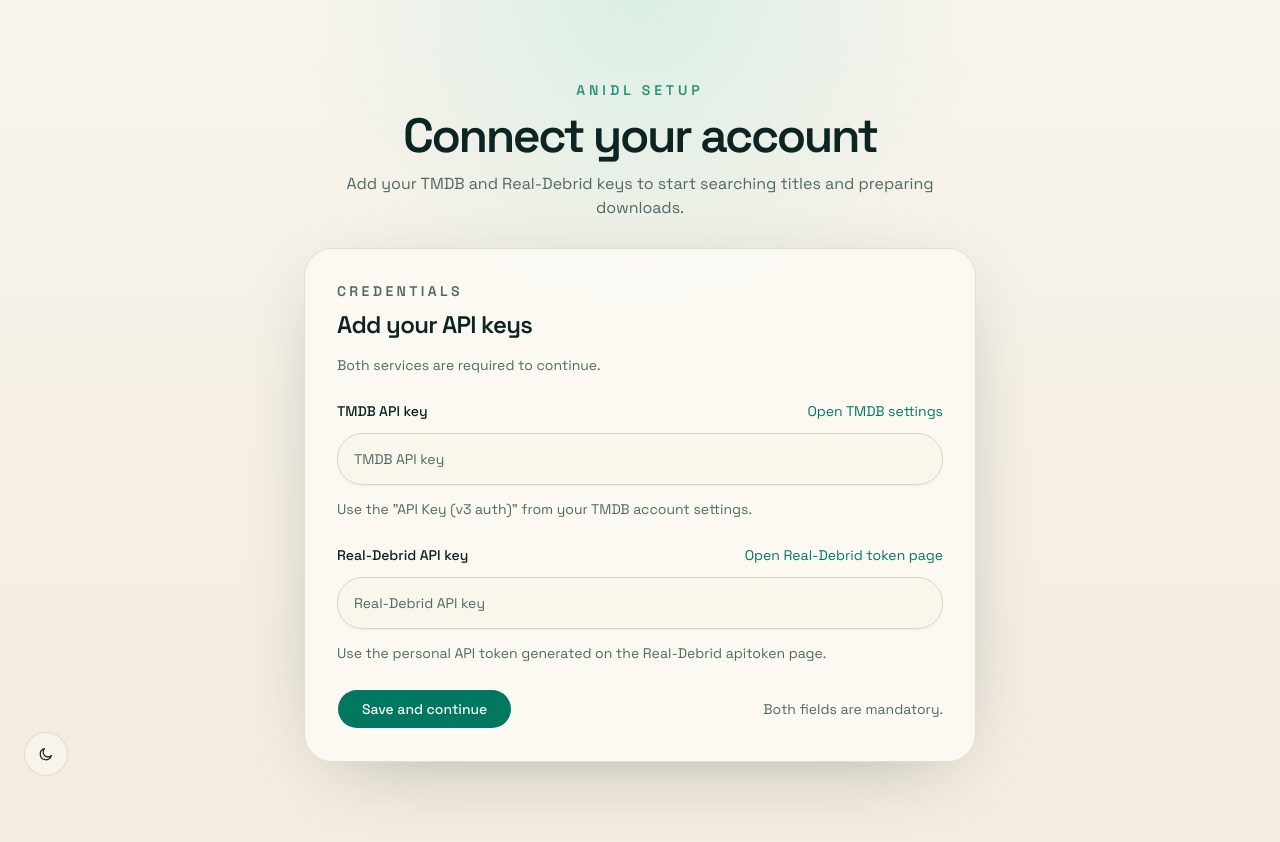
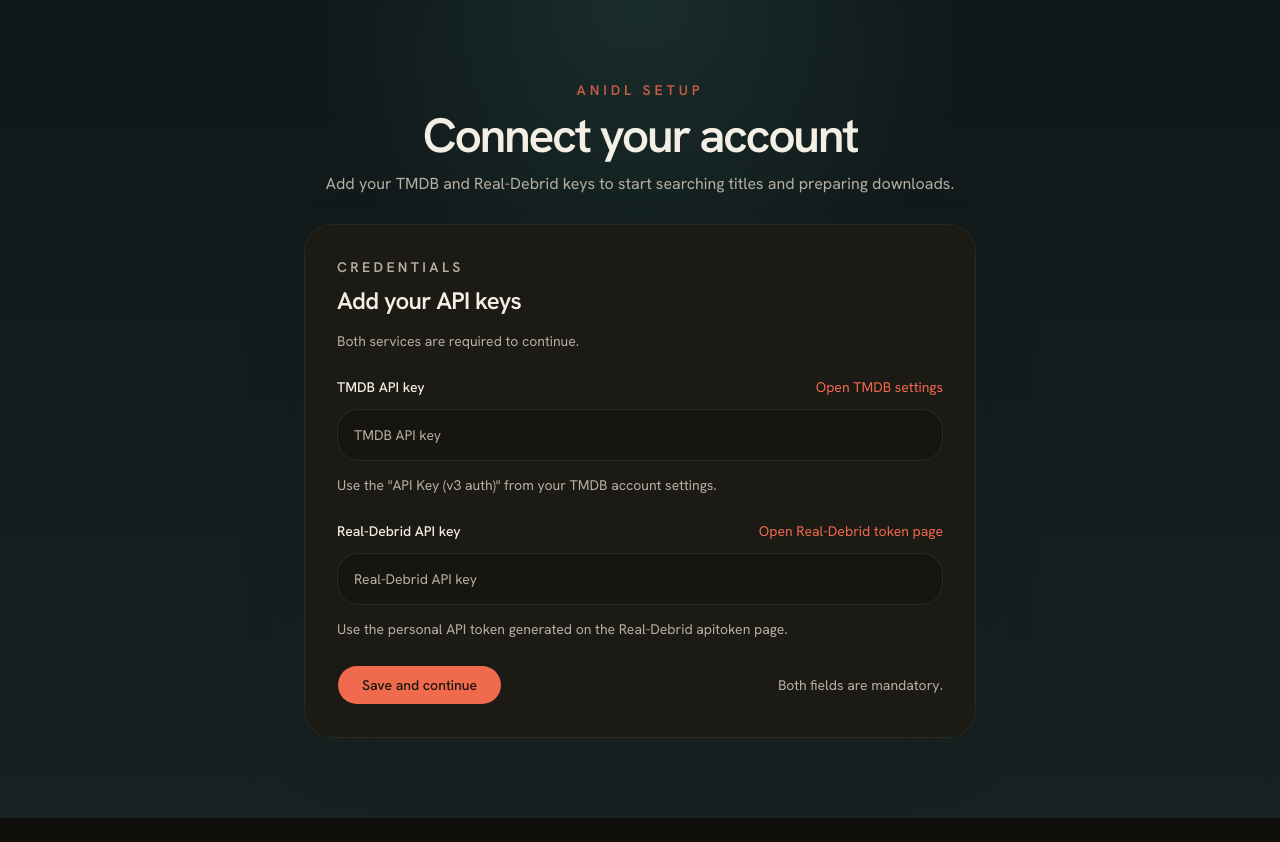
Before and after one commit to YannickHerrero/anidl, a Next.js app: page /onboarding in a window 1280 px wide. After the commit the page ends 818 px from the top, so only its background shows below. Built offline with nearby package versions, Linux system fonts and the light colour scheme.

Commit message:
feat(design): new color tokens, fonts, and dark-default theme

```diff
--- a/app/globals.css
+++ b/app/globals.css
@@ -4,77 +4,85 @@
 
 @custom-variant dark (&:is(.dark *));
 
+/* Light theme — palette from the redesign comp */
 :root {
-  --background: oklch(0.97 0.015 87.5);
-  --foreground: oklch(0.24 0.03 188);
-  --card: oklch(0.985 0.008 88.2);
-  --card-foreground: oklch(0.24 0.03 188);
-  --popover: oklch(0.99 0.005 88);
-  --popover-foreground: oklch(0.24 0.03 188);
-  --primary: oklch(0.5 0.11 175);
-  --primary-foreground: oklch(0.97 0.01 110);
-  --secondary: oklch(0.93 0.02 80);
-  --secondary-foreground: oklch(0.28 0.03 188);
-  --muted: oklch(0.94 0.014 88);
-  --muted-foreground: oklch(0.5 0.03 188);
-  --accent: oklch(0.91 0.03 70);
-  --accent-foreground: oklch(0.25 0.03 188);
-  --destructive: oklch(0.61 0.2 28);
-  --border: oklch(0.87 0.018 86);
-  --input: oklch(0.87 0.018 86);
-  --ring: oklch(0.63 0.06 178);
-  --chart-1: oklch(0.73 0.11 175);
-  --chart-2: oklch(0.68 0.13 145);
-  --chart-3: oklch(0.72 0.12 95);
-  --chart-4: oklch(0.62 0.1 52);
-  --chart-5: oklch(0.56 0.08 205);
-  --radius: 0.875rem;
-  --sidebar: oklch(0.98 0.01 88);
-  --sidebar-foreground: oklch(0.24 0.03 188);
-  --sidebar-primary: oklch(0.55 0.11 175);
-  --sidebar-primary-foreground: oklch(0.97 0.01 110);
-  --sidebar-accent: oklch(0.92 0.03 75);
-  --sidebar-accent-foreground: oklch(0.25 0.03 188);
-  --sidebar-border: oklch(0.88 0.018 86);
-  --sidebar-ring: oklch(0.63 0.06 178);
+  --canvas: #e7e3d9;
+  --background: #faf7f0;
+  --foreground: #1b1813;
+  --card: #ffffff;
+  --card-foreground: #1b1813;
+  --popover: #ffffff;
+  --popover-foreground: #1b1813;
+  --primary: #e0532f;
+  --primary-foreground: #ffffff;
+  --secondary: #f1ede3;
+  --secondary-foreground: #1b1813;
+  --muted: #f1ede3;
+  --muted-foreground: #5f5a4f;
+  --faint: #938c7d;
+  --success: #1f9d6e;
+  --success-foreground: #ffffff;
+  --accent: #f1ede3;
+  --accent-foreground: #1b1813;
+  --destructive: #e0532f;
+  --border: rgba(30, 25, 15, 0.1);
+  --input: rgba(30, 25, 15, 0.1);
+  --ring: #e0532f;
+  --radius: 0.75rem;
+  --shadow: 0 32px 64px -28px rgba(60, 50, 30, 0.26);
+  --sidebar: #faf7f0;
+  --sidebar-foreground: #1b1813;
+  --sidebar-primary: #e0532f;
+  --sidebar-primary-foreground: #ffffff;
+  --sidebar-accent: #f1ede3;
+  --sidebar-accent-foreground: #1b1813;
+  --sidebar-border: rgba(30, 25, 15, 0.1);
+  --sidebar-ring: #e0532f;
 }
 
+/* Dark theme (default) — palette from the redesign comp */
 .dark {
-  --background: oklch(0.17 0.02 200);
-  --foreground: oklch(0.94 0.01 100);
-  --card: oklch(0.22 0.018 200);
-  --card-foreground: oklch(0.94 0.01 100);
-  --popover: oklch(0.21 0.018 200);
-  --popover-foreground: oklch(0.94 0.01 100);
-  --primary: oklch(0.7 0.11 170);
-  --primary-foreground: oklch(0.17 0.02 200);
-  --secondary: oklch(0.28 0.018 200);
-  --secondary-foreground: oklch(0.94 0.01 100);
-  --muted: oklch(0.26 0.016 200);
-  --muted-foreground: oklch(0.73 0.015 110);
-  --accent: oklch(0.31 0.03 70);
-  --accent-foreground: oklch(0.94 0.01 100);
-  --destructive: oklch(0.68 0.19 28);
-  --border: oklch(1 0 0 / 10%);
-  --input: oklch(1 0 0 / 14%);
-  --ring: oklch(0.64 0.08 172);
-  --chart-1: oklch(0.74 0.11 172);
-  --chart-2: oklch(0.67 0.12 145);
-  --chart-3: oklch(0.74 0.12 95);
-  --chart-4: oklch(0.65 0.1 55);
-  --chart-5: oklch(0.62 0.08 208);
-  --sidebar: oklch(0.22 0.018 200);
-  --sidebar-foreground: oklch(0.94 0.01 100);
-  --sidebar-primary: oklch(0.7 0.11 170);
-  --sidebar-primary-foreground: oklch(0.17 0.02 200);
-  --sidebar-accent: oklch(0.31 0.03 70);
-  --sidebar-accent-foreground: oklch(0.94 0.01 100);
-  --sidebar-border: oklch(1 0 0 / 10%);
-  --sidebar-ring: oklch(0.64 0.08 172);
+  --canvas: #100f0c;
+  --background: #16140f;
+  --foreground: #f3efe4;
+  --card: #1e1b15;
+  --card-foreground: #f3efe4;
+  --popover: #1e1b15;
+  --popover-foreground: #f3efe4;
+  --primary: #f06a4d;
+  --primary-foreground: #16140f;
+  --secondary: #26221a;
+  --secondary-foreground: #f3efe4;
+  --muted: #26221a;
+  --muted-foreground: #b6b0a3;
+  --faint: #837d70;
+  --success: #36c08c;
+  --success-foreground: #16140f;
+  --accent: #26221a;
+  --accent-foreground: #f3efe4;
+  --destructive: #f06a4d;
+  --border: rgba(240, 235, 220, 0.09);
+  --input: rgba(240, 235, 220, 0.09);
+  --ring: #f06a4d;
+  --shadow: 0 32px 64px -24px rgba(0, 0, 0, 0.62);
+  --sidebar: #16140f;
+  --sidebar-foreground: #f3efe4;
+  --sidebar-primary: #f06a4d;
+  --sidebar-primary-foreground: #16140f;
+  --sidebar-accent: #26221a;
+  --sidebar-accent-foreground: #f3efe4;
+  --sidebar-border: rgba(240, 235, 220, 0.09);
+  --sidebar-ring: #f06a4d;
 }
 
 @theme inline {
   --font-sans: var(--font-sans);
+  --font-mono: var(--font-mono);
+  --font-display: var(--font-display);
+  --color-canvas: var(--canvas);
+  --color-faint: var(--faint);
+  --color-success: var(--success);
+  --color-success-foreground: var(--success-foreground);
   --color-sidebar-ring: var(--sidebar-ring);
   --color-sidebar-border: var(--sidebar-border);
   --color-sidebar-accent-foreground: var(--sidebar-accent-foreground);
@@ -83,11 +91,6 @@
   --color-sidebar-primary: var(--sidebar-primary);
   --color-sidebar-foreground: var(--sidebar-foreground);
   --color-sidebar: var(--sidebar);
-  --color-chart-5: var(--chart-5);
-  --color-chart-4: var(--chart-4);
-  --color-chart-3: var(--chart-3);
-  --color-chart-2: var(--chart-2);
-  --color-chart-1: var(--chart-1);
   --color-ring: var(--ring);
   --color-input: var(--input);
   --color-border: var(--border);
@@ -125,11 +128,54 @@
   }
 
   body {
-    @apply bg-background text-foreground;
+    @apply bg-canvas text-foreground;
     min-height: 100svh;
   }
 
   ::selection {
     background: color-mix(in oklab, var(--color-primary) 26%, transparent);
   }
+
+  ::-webkit-scrollbar {
+    height: 9px;
+    width: 9px;
+  }
+
+  ::-webkit-scrollbar-thumb {
+    background: var(--border);
+    border-radius: 8px;
+  }
+
+  ::-webkit-scrollbar-track {
+    background: transparent;
+  }
 }
+
+@keyframes anidlPulse {
+  0%,
+  100% {
+    opacity: 1;
+    transform: scale(1);
+  }
+  50% {
+    opacity: 0.35;
+    transform: scale(0.82);
+  }
+}
+
+@keyframes anidlRise {
+  from {
+    opacity: 0;
+    transform: translateY(8px);
+  }
+  to {
+    opacity: 1;
+    transform: translateY(0);
+  }
+}
+
+.display {
+  font-family: var(--font-display), var(--font-sans), sans-serif;
+  font-weight: 700;
+  letter-spacing: -0.035em;
+}
--- a/app/layout.tsx
+++ b/app/layout.tsx
@@ -1,13 +1,24 @@
 import type { Metadata } from "next"
-import { IBM_Plex_Mono, Space_Grotesk } from "next/font/google"
+import {
+  Bricolage_Grotesque,
+  Hanken_Grotesk,
+  IBM_Plex_Mono,
+} from "next/font/google"
 
 import "./globals.css"
 import { ThemeProvider } from "@/components/theme-provider"
 import { cn } from "@/lib/utils"
 
-const fontSans = Space_Grotesk({
+const fontSans = Hanken_Grotesk({
   subsets: ["latin"],
   variable: "--font-sans",
+  weight: ["400", "500", "600", "700"],
+})
+
+const fontDisplay = Bricolage_Grotesque({
+  subsets: ["latin"],
+  variable: "--font-display",
+  weight: ["500", "600", "700", "800"],
 })
 
 const fontMono = IBM_Plex_Mono({
@@ -34,6 +45,7 @@
       className={cn(
         "font-sans antialiased",
         fontSans.variable,
+        fontDisplay.variable,
         fontMono.variable
       )}
     >
--- a/components/theme-provider.tsx
+++ b/components/theme-provider.tsx
@@ -2,8 +2,6 @@
 
 import * as React from "react"
 import { ThemeProvider as NextThemesProvider, useTheme } from "next-themes"
-
-import { Button } from "@/components/ui/button"
 
 function ThemeProvider({
   children,
@@ -12,70 +10,53 @@
   return (
     <NextThemesProvider
       attribute="class"
-      defaultTheme="light"
+      defaultTheme="dark"
       enableSystem={false}
       disableTransitionOnChange
       {...props}
     >
-      <ThemeToggle />
       {children}
     </NextThemesProvider>
   )
 }
 
-function ThemeToggle() {
+/**
+ * Compact theme toggle used in the sidebar footer. Mirrors the comp's
+ * "{Light|Dark} mode" pill with a half-filled dot glyph.
+ */
+function ThemeToggleButton({ className }: { className?: string }) {
   const { resolvedTheme, setTheme } = useTheme()
+  const [mounted, setMounted] = React.useState(false)
+
+  React.useEffect(() => {
+    const markMounted = () => setMounted(true)
+    markMounted()
+  }, [])
+
   const isDark = resolvedTheme === "dark"
+  const nextLabel = isDark ? "Light" : "Dark"
 
   return (
-    <div className="pointer-events-none fixed bottom-4 left-4 z-50 sm:bottom-6 sm:left-6">
-      <Button
-        type="button"
-        variant="outline"
-        size="icon"
-        aria-label={isDark ? "Switch to light mode" : "Switch to dark mode"}
-        className="pointer-events-auto size-11 rounded-full border-border/70 bg-background/88 shadow-[0_18px_60px_-28px_rgba(18,38,33,0.45)] backdrop-blur"
-        onClick={() => setTheme(isDark ? "light" : "dark")}
-      >
-        {isDark ? <SunIcon /> : <MoonIcon />}
-      </Button>
-    </div>
+    <button
+      type="button"
+      aria-label={isDark ? "Switch to light mode" : "Switch to dark mode"}
+      onClick={() => setTheme(isDark ? "light" : "dark")}
+      className={
+        "flex items-center gap-2.5 rounded-[11px] border border-border bg-transparent px-3 py-2.5 font-mono text-[11px] text-foreground transition-colors hover:bg-secondary " +
+        (className ?? "")
+      }
+    >
+      <span
+        aria-hidden="true"
+        className="size-3.5 rounded-full border-[1.5px] border-current"
+        style={{
+          background:
+            "linear-gradient(90deg, currentColor 0 50%, transparent 50% 100%)",
+        }}
+      />
+      {mounted ? `${nextLabel} mode` : "Theme"}
+    </button>
   )
 }
 
-function SunIcon() {
-  return (
-    <svg
-      aria-hidden="true"
-      viewBox="0 0 24 24"
-      className="size-4"
-      fill="none"
-      stroke="currentColor"
-      strokeWidth="1.8"
-      strokeLinecap="round"
-      strokeLinejoin="round"
-    >
-      <circle cx="12" cy="12" r="4" />
-      <path d="M12 2.5v2.25M12 19.25v2.25M21.5 12h-2.25M4.75 12H2.5M18.72 5.28l-1.6 1.6M6.88 17.12l-1.6 1.6M18.72 18.72l-1.6-1.6M6.88 6.88l-1.6-1.6" />
-    </svg>
-  )
-}
-
-function MoonIcon() {
-  return (
-    <svg
-      aria-hidden="true"
-      viewBox="0 0 24 24"
-      className="size-4"
-      fill="none"
-      stroke="currentColor"
-      strokeWidth="1.8"
-      strokeLinecap="round"
-      strokeLinejoin="round"
-    >
-      <path d="M20.1 14.2A8.5 8.5 0 1 1 9.8 3.9a7 7 0 0 0 10.3 10.3Z" />
-    </svg>
-  )
-}
-
-export { ThemeProvider }
+export { ThemeProvider, ThemeToggleButton }
```
